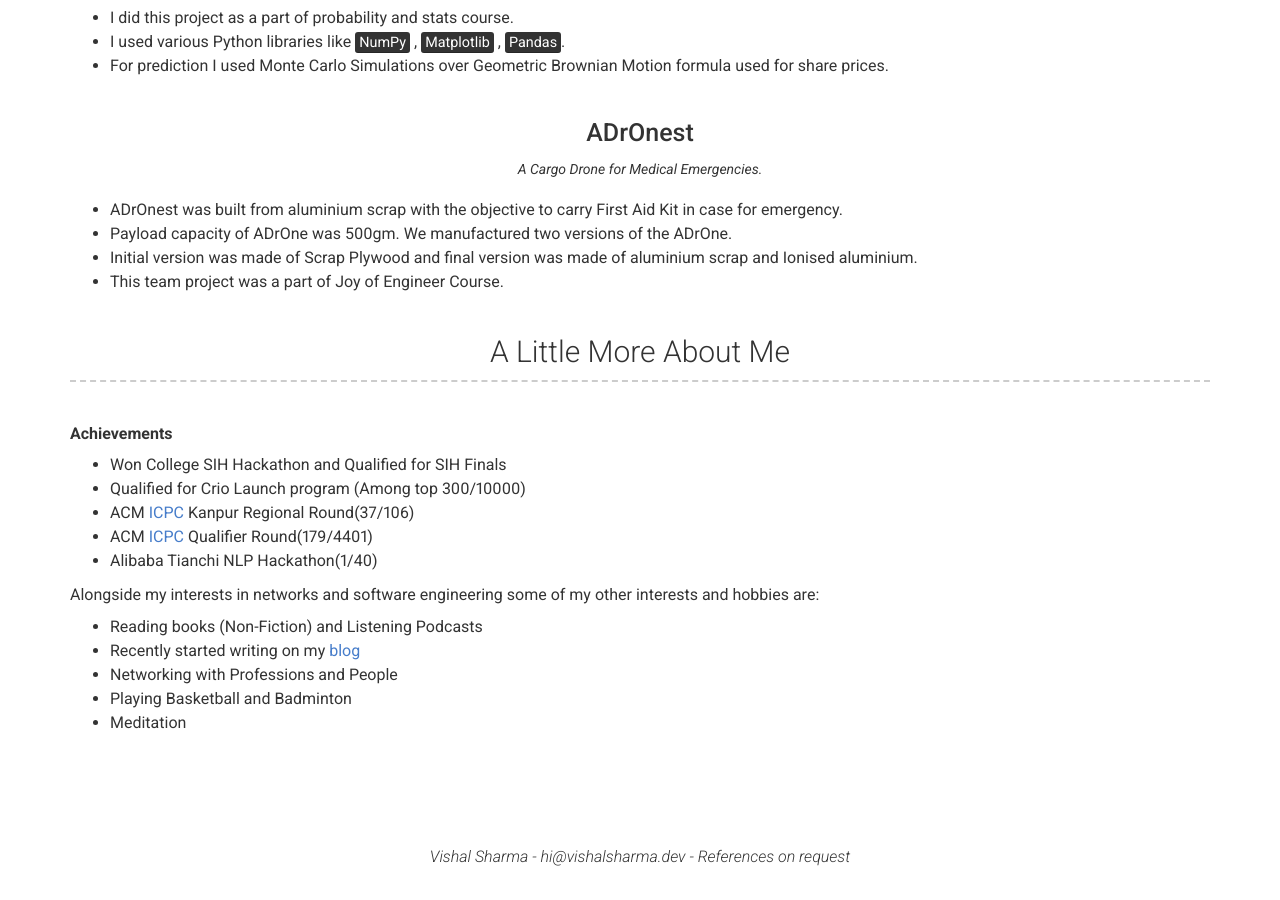
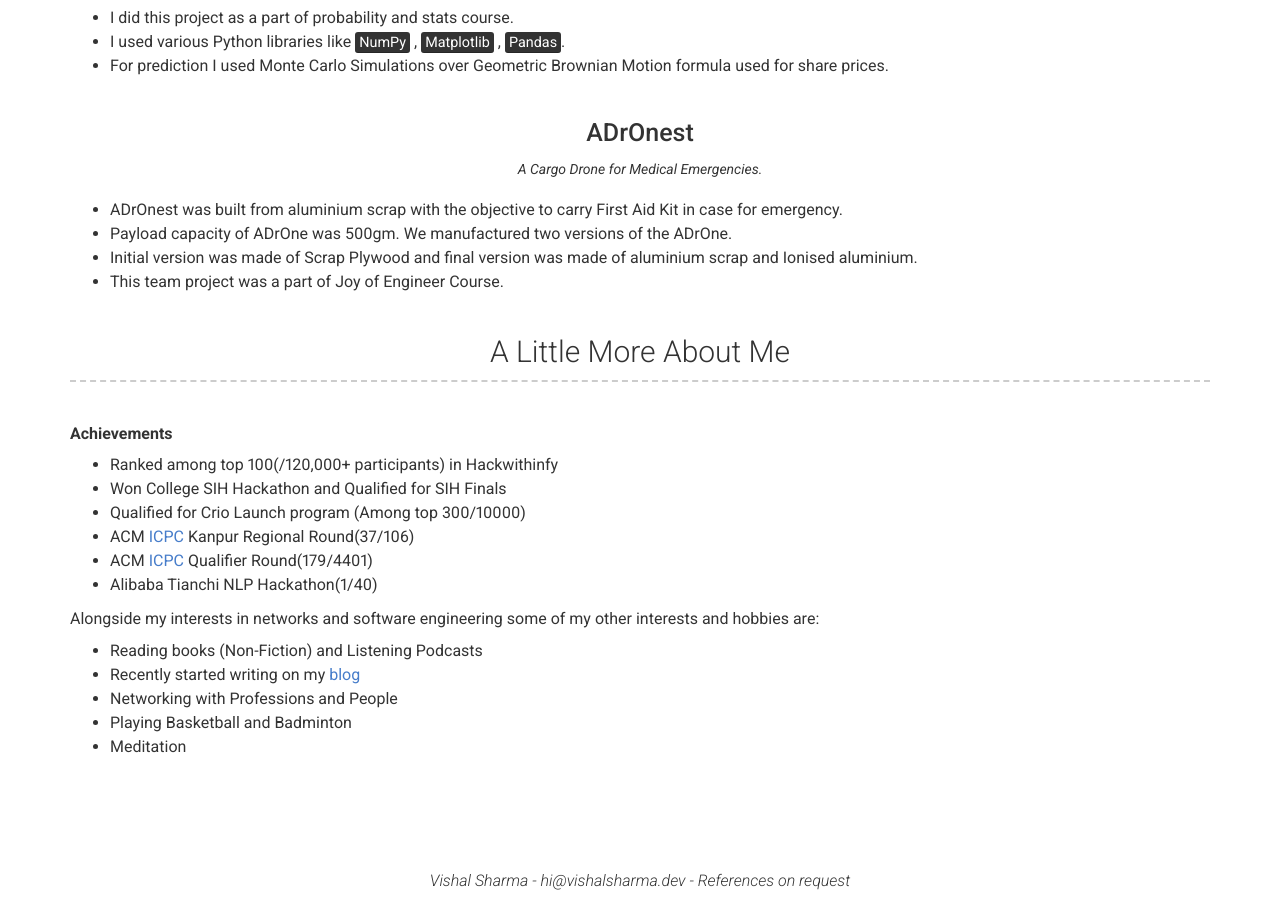
Before and after one commit to makeavish/myCV, a Jekyll site: the page built from index.md, in a window 1280 px wide and 900 px high, scrolled down 2624 px. Built offline with Jekyll 4.4.1, drawn with Linux system fonts in a browser that asks for light colours; nearby versions of some CDN libraries; before the commit the page ends 3500 px from its top, so only the background shows below that.

Commit message:
editted achievments

```diff
--- a/_config.yml
+++ b/_config.yml
@@ -65,6 +65,7 @@ about_content: | # this will include new lines to allow paragraphs
 more_title: A Little More About Me #(Use this to override about more section title)
 more_content: | # this will include new lines to allow paragraphs
   **Achievements**
+  - Ranked among top 100(/120,000+ participants) in Hackwithinfy
   - Won College SIH Hackathon and Qualified for SIH Finals
   - Qualified for Crio Launch program (Among top 300/10000)
   - ACM [ICPC](https://icpc.global/ICPCID/OGBPOQQ406DP) Kanpur Regional Round(37/106)
```
